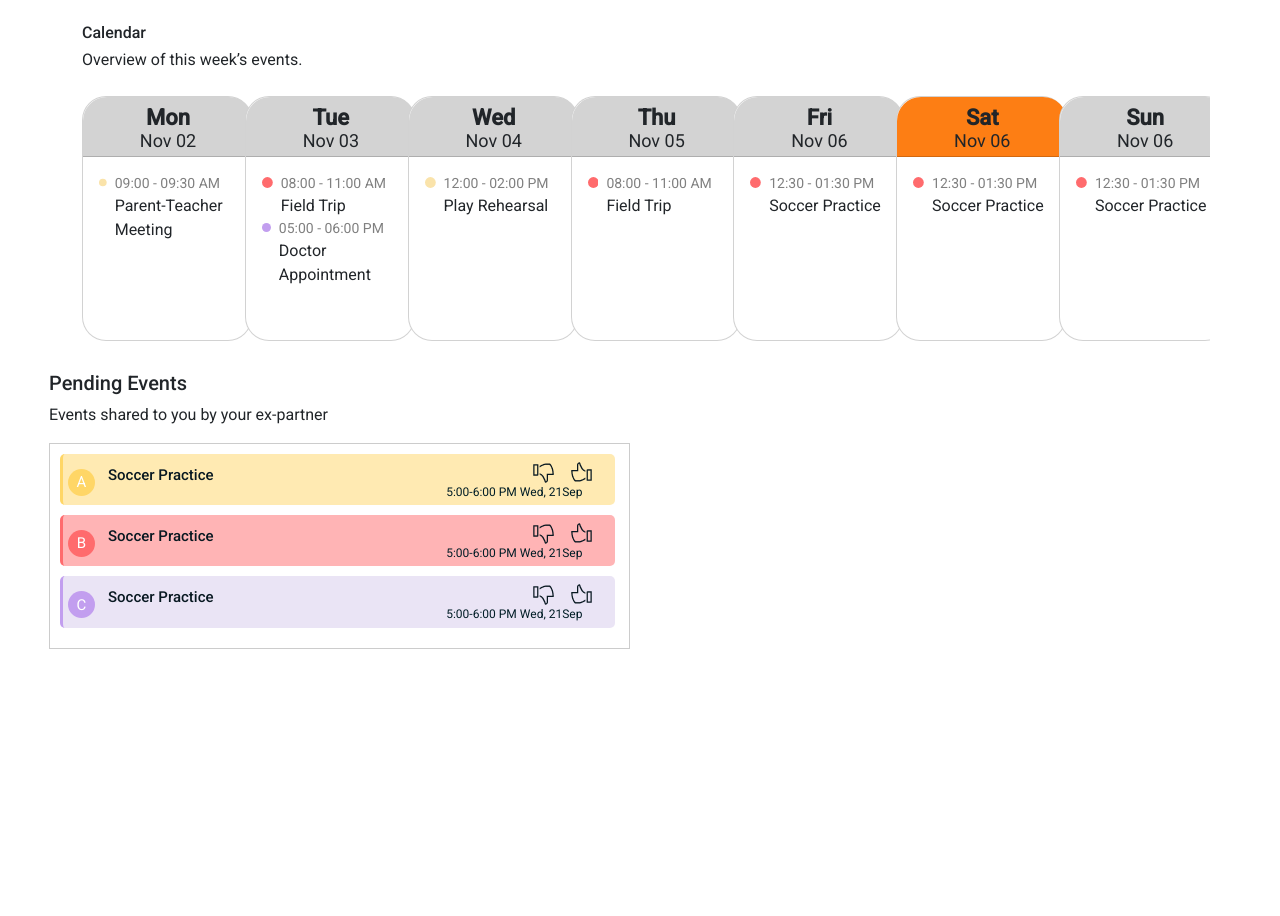
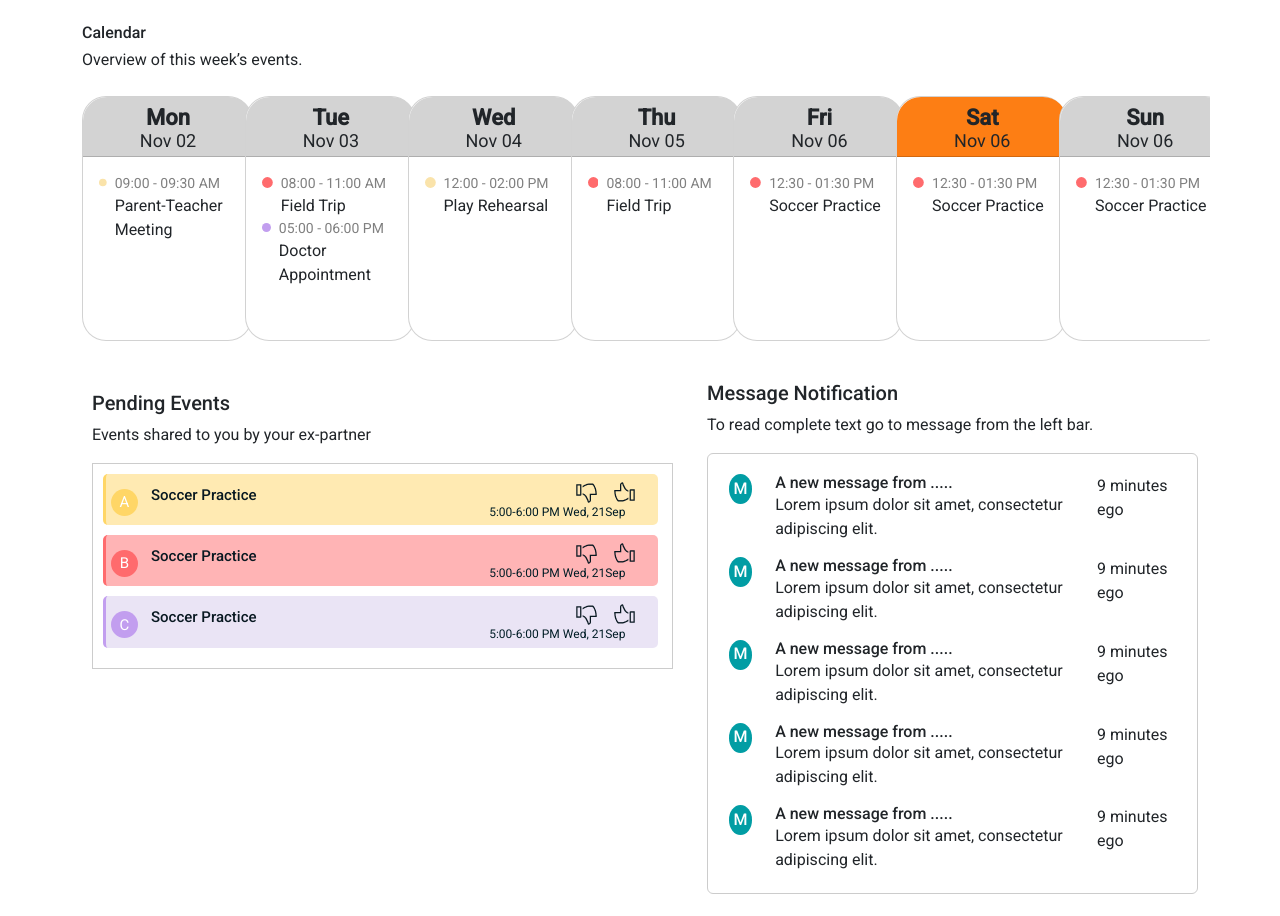
Before and after one commit to JULIERAJ/KIDS-FIRST-v2, a React (Create React App) app in the folder frontend/: page /homedashboard in a window 1280 px wide. After the commit the page ends 894 px from the top, so only its background shows below. Built offline with nearby package versions, Linux system fonts and the light colour scheme; no server answers.

Commit message:
Message Notification

```diff
--- a/frontend/src/components/HomeDashboard/HomeDashboard.css
+++ b/frontend/src/components/HomeDashboard/HomeDashboard.css
@@ -2,6 +2,17 @@
     display: flex;
     flex-direction: column;
     align-items: center;
+    row-gap:  8rem;
+    margin: 4rem;
+
+
+    justify-content: space-around;
+
+  }
+
+  .eventMessage {
+    display: flex;
+    flex-direction: row;
   }
 
   .calendar-overview {
@@ -37,11 +48,6 @@
   .title {
     margin-top: 10px;
   }
-
-    /*pending events*/
-    .pending-events {
-      margin-top: 20px;
-    }
 
     .two-columns {
       display: flex;
@@ -90,14 +96,6 @@
       padding: 10px;
     }
 
-  /*pending event*/
-  /*.pending-events {
-    width: 601px;
-    height: 353px;
-    border: 1px solid #ccc;
-    padding: 10px;
-  }*/
-
   .two-columns {
     display: flex;
   }
@@ -109,9 +107,7 @@
 
 
   .pending-events {
-    width: 1202px;
-    height: 555px;
-    display: flex;
+    margin-top: 2rem;
   }
 
   .left-column,
@@ -195,3 +191,56 @@ top: 0px;
 .rbc-time-gutter.rbc-time-column {
   padding-right: 20px
 }
+
+
+
+/*************************************** Message Notification ************************************/
+
+.message-event {
+  margin: 8rem;
+  display: flex;
+  /* flex-direction: row; */
+  justify-content: space-around;
+  /* column-gap: 3rem; */
+}
+
+.rounded {
+  border: 1px solid #ccc;
+  border-radius: 20px !important;
+  padding: 0.8rem;
+}
+
+.messages {
+ display: flex;
+ flex-direction: row;
+ column-gap: 0.8rem;
+ padding: 0.5rem;
+
+}
+
+.circleShape {
+  background-color: #019da4;
+  border-radius: 50%;
+  width: 30px;
+  height: 30px;
+  display: flex;
+  justify-content: center;
+  align-items: center;
+  color: white;
+  font-weight: bold;
+  margin-right: 10px;
+  font-family: Roboto;
+  font-size: 16px;
+  font-weight: 500;
+  line-height: 18.75px;
+  text-align: center;
+}
+
+.message {
+    font-family: Roboto;
+font-size: 16px;
+font-weight: 500;
+line-height: 18.75px;
+text-align: left;
+
+  }
--- a/frontend/src/components/HomeDashboard/HomeDashboard.js
+++ b/frontend/src/components/HomeDashboard/HomeDashboard.js
@@ -1,16 +1,32 @@
-import React from 'react';
+import React from "react";
+import Container from 'react-bootstrap/Container';
+import Row from 'react-bootstrap/Row';
+import Col from 'react-bootstrap/Col';
 
-import PendingEvents from './PendingEvents'; // Import PendingEvents component
-import WeeksOverview from './WeeksOverview'; // Import WeeksOverview component
+import MessageNotification from "./MessageNotification"; // Import MessageNotification component
+import PendingEvents from "./PendingEvents"; // Import PendingEvents component
+import WeeksOverview from "./WeeksOverview"; // Import WeeksOverview component
 
 const HomeDashboard = () => {
   return (
-    <div className="dashboard">
-      {/* Pending Events */}
-      <WeeksOverview />
-      {/* Pending Events */}
-      <PendingEvents />
-    </div>
+    <Container>
+      <Row>
+        {/* Weeks Overview */}
+        <WeeksOverview />
+      </Row>
+
+      <Row style={{marginTop : 40}}>
+        {/* Pending Events */}
+        <Col  >
+          <PendingEvents />
+        </Col>
+         {/* Message Notification */}
+        <Col  >
+          <MessageNotification />
+        </Col>
+      </Row>
+
+    </Container>
   );
 };
 
--- /dev/null
+++ b/frontend/src/components/HomeDashboard/MessageNotification.jsx
@@ -0,0 +1,38 @@
+import React from "react";
+
+import "./HomeDashboard.css";
+const messagesList = [
+  {
+    sender: "M",
+    time: "9 minutes ego",
+    message: "A new message from .....",
+    content: "Lorem ipsum dolor sit amet, consectetur adipiscing elit.",
+  },
+];
+
+const MessageNotification = () => {
+  return (
+    <div>
+      <h5>Message Notification</h5>
+      <p>To read complete text go to message from the left bar.</p>
+      <div className="rounded">
+        {Array.from({ length: 5 }).map((_, i) =>
+          messagesList.map((data) => (
+            <div key={i} className="messages">
+              <div className="circleShape">{data.sender} </div>
+              <div>
+                <div className="message">{data.message}</div>
+                <div>{data.content}</div>
+              </div>
+              <div>
+                <span>{data.time}</span>
+              </div>
+            </div>
+          ))
+        )}
+      </div>
+    </div>
+  );
+};
+
+export default MessageNotification;
--- a/frontend/src/components/HomeDashboard/PendingEvents.jsx
+++ b/frontend/src/components/HomeDashboard/PendingEvents.jsx
@@ -180,7 +180,8 @@ const PendingEvents = () => {
     ];
 
     return (
-        <div className="pending-events">
+        // <div className="pending-events">
+        <div>
             <div className="left-column">
                 <h5>Pending Events</h5>
                 <p>Events shared to you by your ex-partner</p>
```
